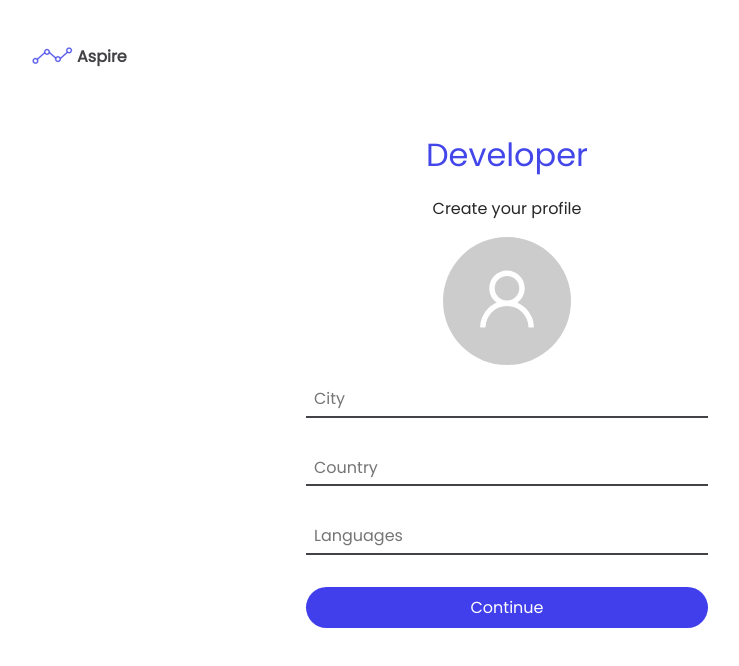
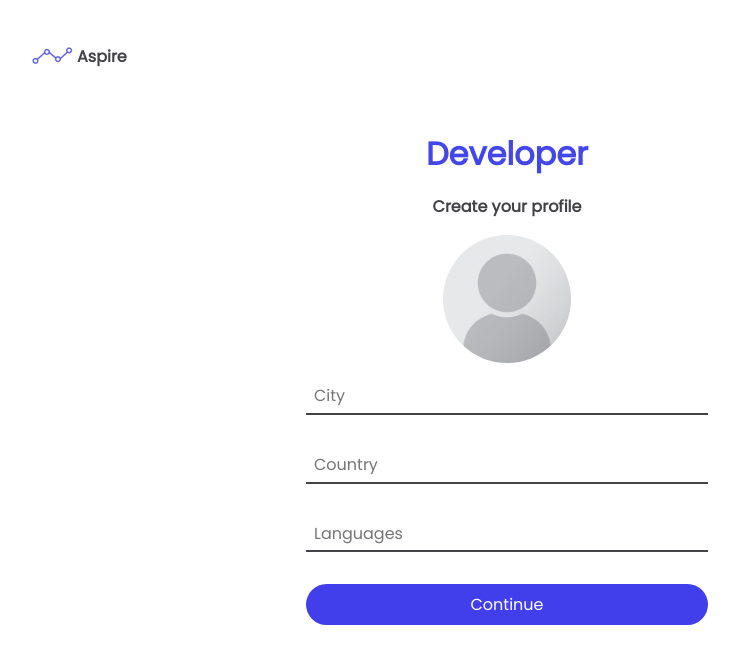
Before and after one commit to biancarosca/aspire-platform, a React (Create React App) app in the folder frontend/: page /profile in a window 1280 px wide. Shown: the top 666 px of the page, without its empty margins (133-872 px from the left). Built offline with nearby package versions, Linux system fonts and the light colour scheme.

Commit message:
avatar component

```diff
--- /dev/null
+++ b/frontend/src/components/AvatarComp.js
@@ -0,0 +1,57 @@
+import React, { useState } from "react";
+import styled from "styled-components";
+import portrait from "../images/portrait.png";
+
+const AvatarComp = () => {
+	const [avatarImg, setAvatarImg] = useState(null);
+
+	const handleFile = (files) => {
+		const image = files[0];
+		const reader = new FileReader();
+		reader.onload = (avatar) => setAvatarImg(avatar.target.result);
+		if (image) reader.readAsDataURL(image);
+	};
+	return (
+		<StyWrapper>
+			<StyUploader
+				onChange={({ target }) => handleFile(target.files)}
+				type="file"
+				id="avatar"
+				name="avatar"
+				accept="image/png, image/jpeg"
+			></StyUploader>
+			<StyAvatar image={avatarImg ? avatarImg : portrait} />
+		</StyWrapper>
+	);
+};
+
+const StyWrapper = styled.div`
+	position: relative;
+`;
+
+const StyUploader = styled.input`
+	display: block;
+	opacity: 0;
+	border-radius: 50%;
+	position: absolute;
+	top: 0;
+	width: 128px;
+	height: 128px;
+	cursor: pointer;
+	z-index: 2;
+`;
+
+const StyAvatar = styled.div`
+	cursor: pointer;
+	height: auto;
+	width: 128px;
+	height: 128px;
+	background-image: url(${(props) => props.image});
+	background-size: cover;
+	background-repeat: no-repeat;
+	background-position: center;
+	border-radius: 50%;
+	z-index: 1;
+`;
+
+export default AvatarComp;
--- a/frontend/src/pages/CreateProfile.js
+++ b/frontend/src/pages/CreateProfile.js
@@ -7,11 +7,8 @@ import {
 	StyInput,
 	StyContainer,
 } from "../components/GlobalStyles";
+import AvatarComp from "../components/AvatarComp";
 import styled from "styled-components";
-import { Avatar } from "antd";
-import "antd/dist/antd.css";
-import { UserOutlined } from "@ant-design/icons";
-// import portrait from "../images/portrait.png";
 
 const CreateProfilePage = () => {
 	const role = useSelector((store) => store.pickedRole);
@@ -22,11 +19,7 @@ const CreateProfilePage = () => {
 				<div className="wrapper">
 					<h1>{role.charAt(0).toUpperCase() + role.slice(1)}</h1>
 					<h3>Create your profile</h3>
-					<StyAvatar
-						size={128}
-						icon={<UserOutlined />}
-						onClick={() => console.log("click")}
-					/>
+					<AvatarComp />
 					<form>
 						<StyInput
 							type="text"
@@ -58,10 +51,6 @@ const CreateProfilePage = () => {
 	);
 };
 
-const StyAvatar = styled(Avatar)`
-	cursor: pointer;
-`;
-
 const StylContainer = styled(StyContainer)`
 	.cta-btn {
 		transform-origin: center;
--- a/package.json
+++ b/package.json
@@ -35,7 +35,6 @@
     "@fortawesome/fontawesome-svg-core": "^1.2.34",
     "@fortawesome/free-solid-svg-icons": "^5.15.2",
     "@fortawesome/react-fontawesome": "^0.1.14",
-    "antd": "^4.12.3",
     "axios": "^0.21.1",
     "cors": "^2.8.5",
     "dotenv": "^8.2.0",
```
Also changed, not shown: 1 other file (tests, documents, lock files or other folders).
